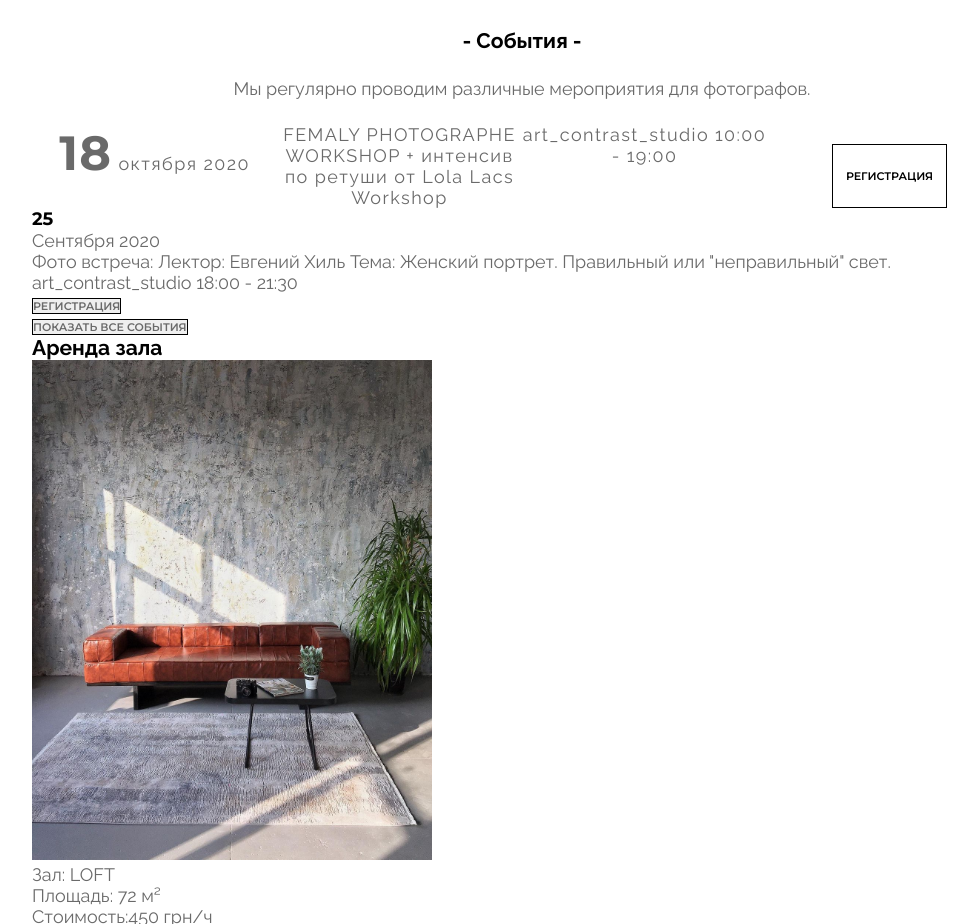
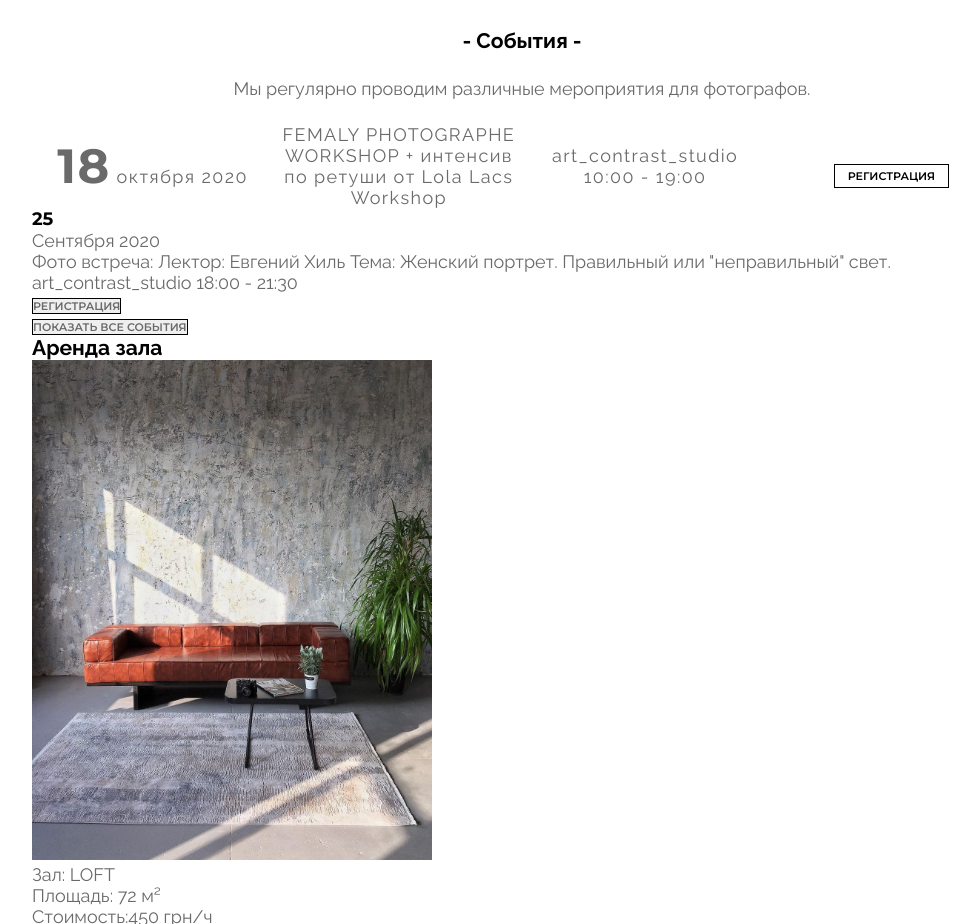
Before and after one commit to Ann-Rivera/art_contrast_css, a plain HTML site: page index.html in a window 1280 px wide. Shown: the part 1180-2104 px from the top of the page, without its empty margins (118-1098 px from the left). Drawn offline with Linux system fonts and the light colour scheme.

Commit message:
changes in css

```diff
--- a/css/index.css
+++ b/css/index.css
@@ -201,21 +201,23 @@ main div .date {
         display: grid;
         grid-template-columns: 1fr;
         justify-items: center;
+        align-items: center;
+        margin: auto;
     }
 }
 
 @media (min-width: 740px) {
     .events-workshop {
-        display: grid;
         grid-template-columns: 1fr 1fr 1fr;
-        justify-items: center;
+        align-items: center;
     }
 }
 
 @media (min-width: 980px) {
     .events-workshop {
-        display: grid;
-        grid-template-columns: 1fr 1fr 1fr 1fr;
-
+        grid-template-columns: repeat(4, 1fr);
+        grid-gap: 5px;
+        align-items: center;
+        margin: auto;
     }
 }
```
